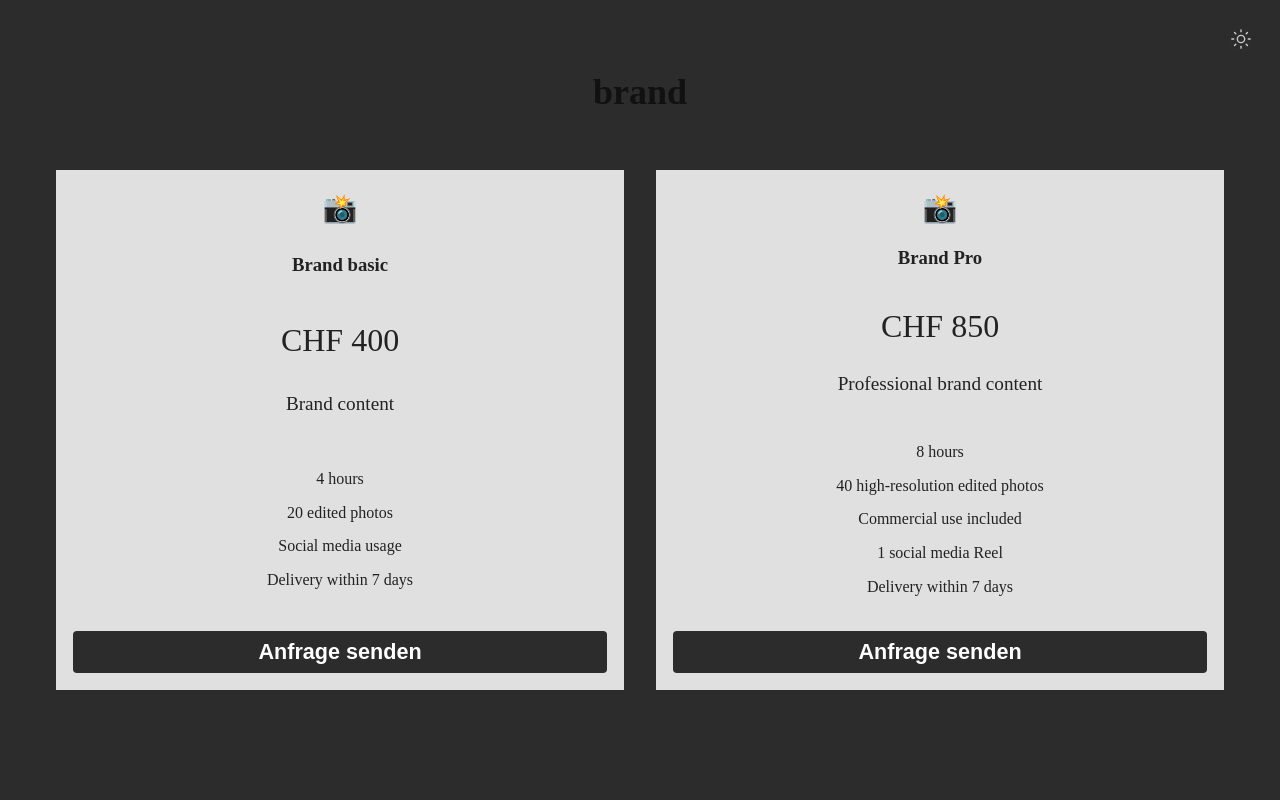
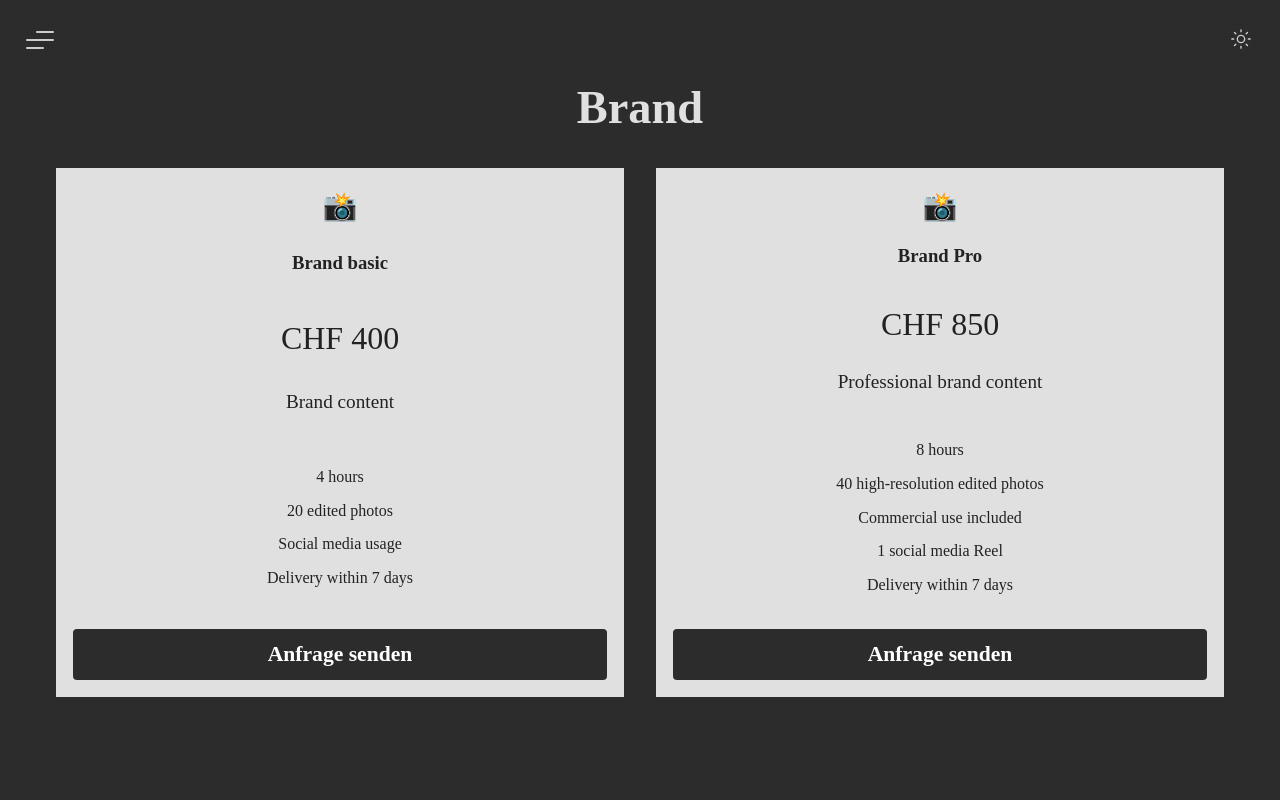
Before and after one commit to Alexis-j/portafolio-Navas-Frontend, a React (Create React App) app: page /pricing/brand in a window 1280 px wide. Shown: the top 800 px of the page. Built offline with nearby package versions, Linux system fonts and the light colour scheme; no server answers.

Commit message:
terminado la parte de pricin

```diff
--- a/src/App.jsx
+++ b/src/App.jsx
@@ -57,7 +57,9 @@ function App() {
             </PublicLayout>
           } />
           <Route path="/pricing/:category" element={
+            <PublicLayout>
             <CategoryPricing />
+            </PublicLayout>
             } />
 
           <Route path="/gallery" element={
--- a/src/Data/pricingData.jsx
+++ b/src/Data/pricingData.jsx
@@ -200,7 +200,7 @@ export const pricingData = [
     id: "Colab-pro",
     category: "colab",
     icon: "📸",
-    title: "Content Pro",
+    title: "Collaborations Pro",
     price: 850,
     currency: "CHF",
     description: "Professional brand content",
--- a/src/components/CategoryPricing/index.jsx
+++ b/src/components/CategoryPricing/index.jsx
@@ -1,18 +1,20 @@
-import { Grid, SectionTitle, Wrapper } from "./styles";
+import { Grid, Wrapper } from "./styles";
 
 import PriceCard from "../PricingCard";
+import Title from "../ui/Title"
 import { pricingData } from "../../Data/pricingData";
 import { useParams } from "react-router-dom";
 
 export default function CategoryPricing() {
   const { category } = useParams();
   const categoryData = pricingData.filter(pkg => pkg.category === category);
+    const capitalize = (str) => str.charAt(0).toUpperCase() + str.slice(1);
 
   if (!categoryData.length) return <p>No plans found</p>;
 
   return (
     <Wrapper>
-      <SectionTitle>{category.replace("-", " ")}</SectionTitle>
+      <Title>{capitalize(category.replace("-", " "))}</Title>
       <Grid>
         {categoryData.map(pkg => (
           <PriceCard key={pkg.id} data={pkg} />
--- a/src/components/CategoryPricing/styles.jsx
+++ b/src/components/CategoryPricing/styles.jsx
@@ -1,4 +1,3 @@
-// styles.js
 import styled from "styled-components";
 
 // Contenedor general de la sección
@@ -8,13 +7,6 @@ export const Wrapper = styled.div`
   margin: 0 auto;
 `;
 
-// Título de la sección
-export const SectionTitle = styled.h2`
-  text-align: center;
-  font-size: 36px;
-  margin-bottom: 48px;
-  color: #111;
-`;
 
 // Grilla de cards
 export const Grid = styled.div`
--- a/src/components/Contact/index.jsx
+++ b/src/components/Contact/index.jsx
@@ -13,13 +13,22 @@ import {
 } from "./styles";
 import React, { useEffect, useState } from "react";
 
-import Button from "../ui/Button"
-import Title from "../ui/Title"
+import Button from "../ui/Button";
+import Title from "../ui/Title";
 import api from "../../services/api";
+import { buildContactMessage } from "../../utils/contactHelper";
 import { getImageUrl } from "../../utils/getImageUrl";
+import { pricingData } from "../../Data/pricingData";
+import { useLocation } from "react-router-dom";
 import { useTheme } from "styled-components";
 
 function Contact() {
+  const theme = useTheme();
+  const { state } = useLocation();
+
+  // Extraer categorías únicas directamente desde pricingData
+  const categoryOptions = Array.from(new Set(pricingData.map(pkg => pkg.category)));
+
   const [form, setForm] = useState({
     name: "",
     email: "",
@@ -29,9 +38,22 @@ function Contact() {
   });
 
   const [about, setAbout] = useState(null);
-  const theme = useTheme();
 
-  // Fetch About info to show image
+  // Precargar datos desde Pricing si vienen por state
+  useEffect(() => {
+    if (state) {
+      setForm(prev => ({
+        ...prev,
+        sessionType: state.sessionType, // exactamente la categoría
+        message: buildContactMessage({
+          packageTitle: state.packageTitle,
+          price: state.price,
+        }),
+      }));
+    }
+  }, [state]);
+
+  // Fetch About info para mostrar imagen
   useEffect(() => {
     const fetchAbout = async () => {
       try {
@@ -53,7 +75,6 @@ function Contact() {
     e.preventDefault();
     try {
       const res = await api.post("/contact", form);
-
       if (res.status === 200) {
         alert("Message sent successfully");
         setForm({
@@ -83,7 +104,6 @@ function Contact() {
     <>
       <Title>Contact</Title>
       <ContactWrapper>
-
         <LeftSide>
           <ContactTitle>Do you have an idea in mind?</ContactTitle>
           <ContactDescription>
@@ -121,11 +141,11 @@ function Contact() {
               required
             >
               <option value="">Session type</option>
-              <option value="Wedding">Wedding</option>
-              <option value="Portrait">Portrait</option>
-              <option value="Event">Event</option>
-              <option value="Commercial">Commercial</option>
-              <option value="Other">Other</option>
+              {categoryOptions.map(cat => (
+                <option key={cat} value={cat}>
+                  {cat}
+                </option>
+              ))}
             </Select>
 
             <TextArea
@@ -136,10 +156,10 @@ function Contact() {
               required
             />
 
-          <Button $variant="send">Send</Button>
+            <Button $variant="send">Send</Button>
           </Form>
 
-          <AltContact  href="mailto:andreynavas11@gmail.com">
+          <AltContact href="mailto:andreynavas11@gmail.com">
             Or write directly to <strong>andreynavas11@gmail.com</strong>
           </AltContact>
         </LeftSide>
@@ -147,7 +167,6 @@ function Contact() {
         <RightSide>
           <Photo src={imgSrc} alt="Contact" />
         </RightSide>
-
       </ContactWrapper>
     </>
   );
--- a/src/components/PricingCard/index.jsx
+++ b/src/components/PricingCard/index.jsx
@@ -1,6 +1,7 @@
 import { Card, CardTitle, Desc, Icon, List, Note, Price } from './styles';
 
 import Button from "../ui/Button";
+import { Link } from "react-router-dom";
 
 export default function PriceCard({ data }) {
   return (
@@ -22,7 +23,19 @@ export default function PriceCard({ data }) {
 
       {data.note && <Note>{data.note}</Note>}
 
-      <Button variant='request' >Anfrage senden</Button>
+      <Button
+        as={Link}
+        to="/contact"
+        state={{
+          sessionType: data.category,   // wedding, family-Session, etc
+          packageTitle: data.title,
+          price: `${data.currency} ${data.price}`,
+        }}
+        variant="request"
+      >
+        Anfrage senden
+      </Button>
+
     </Card>
   );
 }
--- a/src/components/PricingCard/styles.jsx
+++ b/src/components/PricingCard/styles.jsx
@@ -14,7 +14,8 @@ export const Card = styled.div`
     min-height: auto;
     transform: none;
   }
-`;
+
+  `;
 
 export const Icon = styled.div`
   font-size: 28px;
--- /dev/null
+++ b/src/utils/contactHelper.jsx
@@ -0,0 +1,20 @@
+// src/utils/contactHelper.js
+
+export const sessionTypeMap = {
+  wedding: "Wedding",
+  "family-Session": "Portrait",
+  "couple-Session": "Portrait",
+  brand: "Commercial",
+  colab: "Commercial",
+  "monthly-Content": "Commercial",
+};
+
+export const getSessionTypeFromCategory = (category) => {
+  return sessionTypeMap[category] || "";
+};
+
+export const buildContactMessage = ({ packageTitle, price }) => {
+  if (!packageTitle || !price) return "";
+
+  return `Hi! I'm interested in the "${packageTitle}" package (${price}).`;
+};
```
